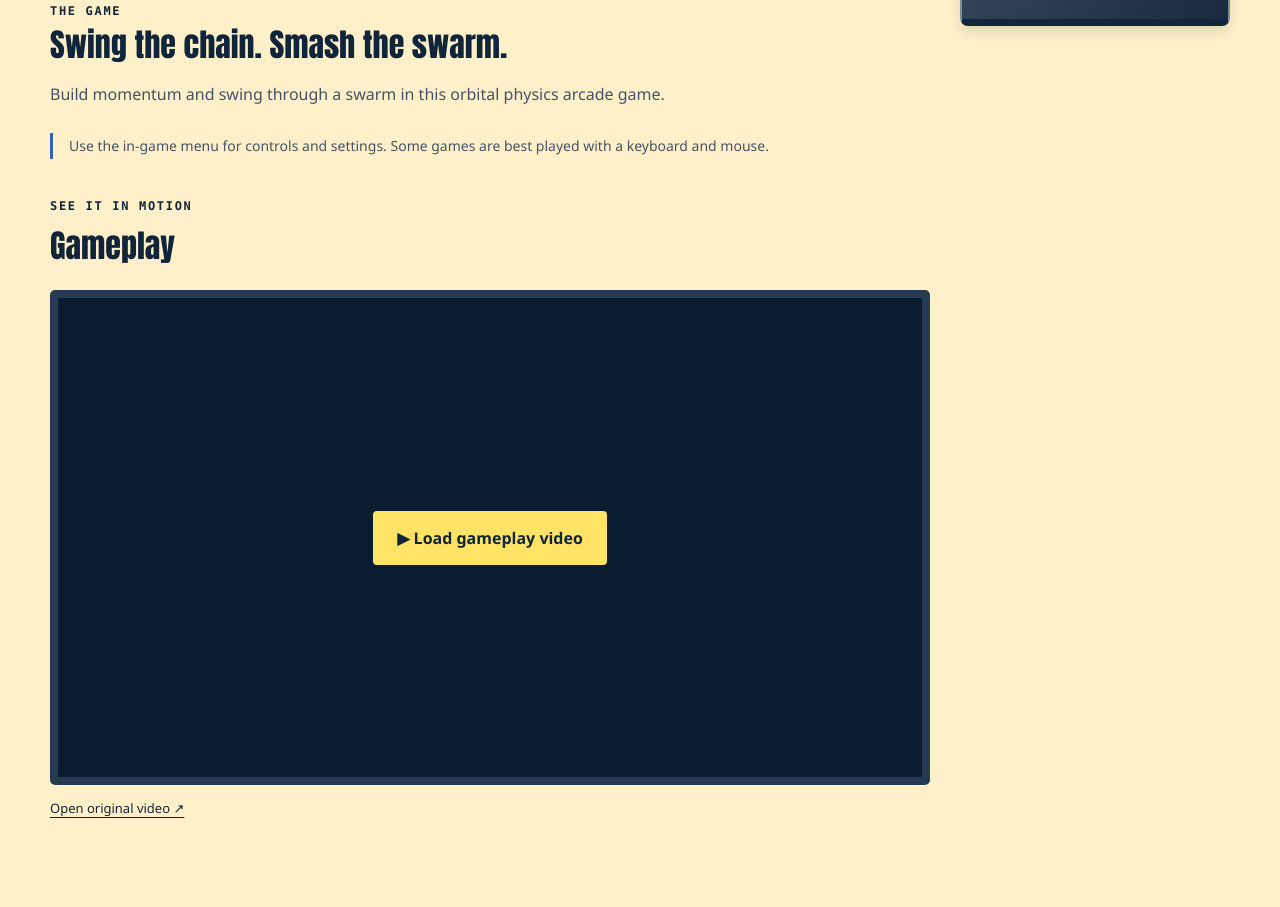
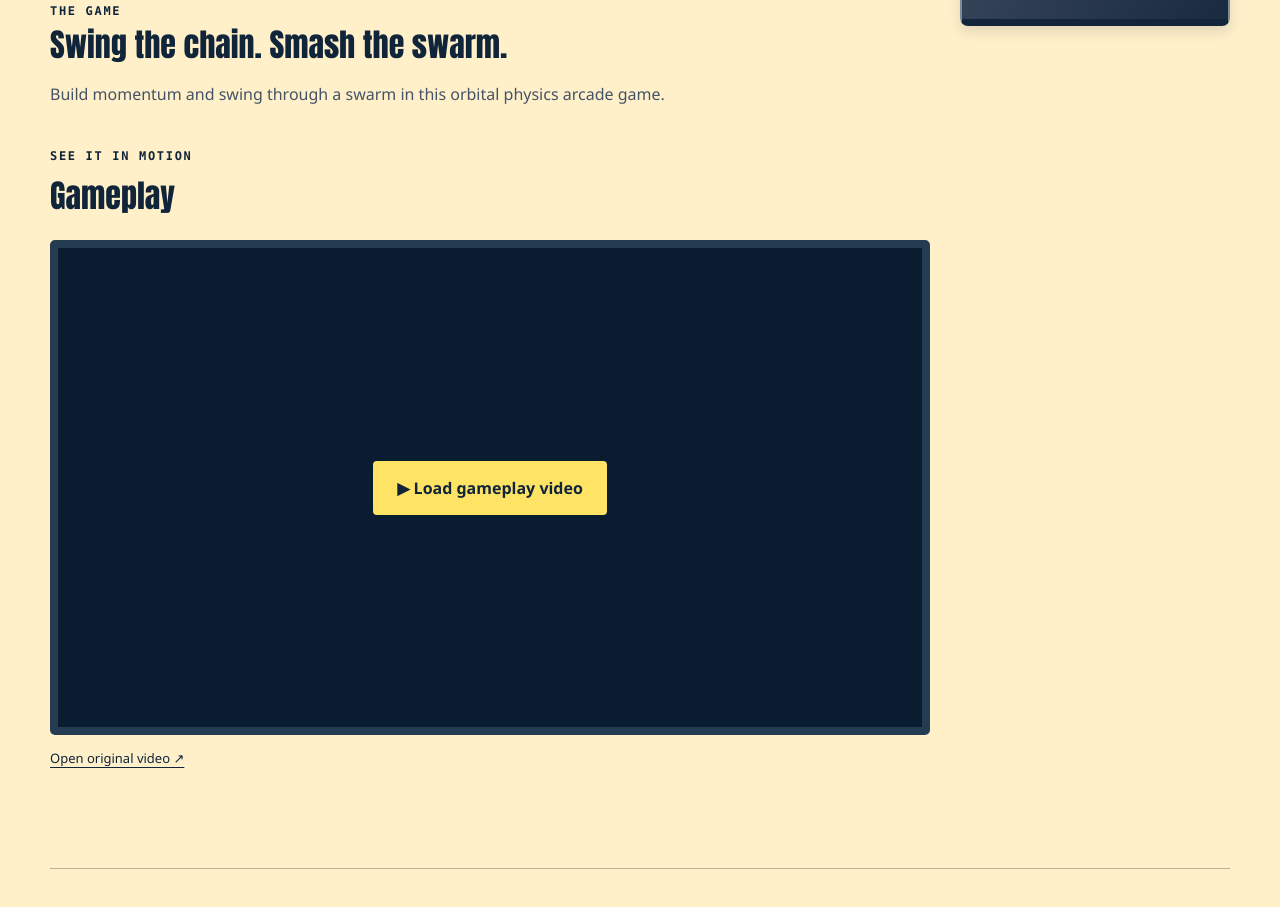
Before and after one commit to nascarjake/goosegames, a Next.js app: page /games/orbital-smash in a window 1280 px wide. Shown: the part 860-1767 px from the top of the page. Built offline with nearby package versions, Linux system fonts and the light colour scheme.

Commit message:
Remove generic game controls note

```diff
--- a/app/components/GameDetails.tsx
+++ b/app/components/GameDetails.tsx
@@ -26,7 +26,7 @@ export function GameDetails() {
   return <WorkbenchShell compact><div className={styles.page}>
     <nav className={styles.breadcrumb} aria-label="Breadcrumb"><Link href="/#collection">← All games</Link><span>/</span><span>{game.title}</span></nav>
     <header className={styles.heading}><div><p className="eyebrow">GOOSE GAMES / {game.genre}</p><h1>{game.title}</h1><p>{game.tagline}</p></div><span className={styles.status}><i data-playable={Boolean(game.playUrl)} />{game.playUrl ? "PLAY IN YOUR BROWSER" : game.id === "daho" ? "FROM THE ARCHIVE" : "GAMEPLAY PREVIEW"}</span></header>
-    <div className={styles.gameLayout}><div className={styles.primary}><GamePlayer game={game} /><section className={styles.about} aria-labelledby="about-game"><p className="eyebrow">THE GAME</p><h2 id="about-game">{game.tagline}</h2><GameDescription description={game.description} className={styles.featureList} />{game.embedUrl && <p className={styles.controlNote}>{game.controlsHint ?? "Use the in-game menu for controls and settings. Some games are best played with a keyboard and mouse."}</p>}</section><GameGallery game={game} /></div>
+    <div className={styles.gameLayout}><div className={styles.primary}><GamePlayer game={game} /><section className={styles.about} aria-labelledby="about-game"><p className="eyebrow">THE GAME</p><h2 id="about-game">{game.tagline}</h2><GameDescription description={game.description} className={styles.featureList} />{game.embedUrl && game.controlsHint && <p className={styles.controlNote}>{game.controlsHint}</p>}</section><GameGallery game={game} /></div>
       <aside className={styles.gameCard} aria-label="Game details"><Image src={game.cover} alt={`${game.title} illustrated cover`} width={400} height={600} className={styles.cover} priority unoptimized /><div className={styles.cardBody}><h2>{game.title}</h2><p>By Goose Games</p>{game.playUrl ? <a className={styles.launch} href={game.playUrl} target="_blank" rel="noreferrer">Open game in new tab <span>↗</span></a> : <p className={styles.unavailable}>{game.id === "daho" ? "An archived project. No browser build is available yet." : "Explore the preview. A public playable build is not available yet."}</p>}<dl><div><dt>Genre</dt><dd>{game.genre}</dd></div><div><dt>Availability</dt><dd>{game.playUrl ? "Browser game" : "Preview / archive"}</dd></div><div><dt>Creator</dt><dd><a href="https://jakedoesdev.com" target="_blank" rel="noreferrer">Jacob Clark ↗</a></dd></div></dl>{game.caseStudy && <a className={styles.story} href={game.caseStudy} target="_blank" rel="noreferrer">Read the project story ↗</a>}</div></aside>
     </div>
     <section className={styles.more} aria-labelledby="more-games"><div><p className="eyebrow">KEEP PLAYING</p><h2 id="more-games">Another cartridge?</h2><Link href="/#collection">View all {games.length} games ↗</Link></div><div className={styles.moreGrid}>{moreGames.map((item) => <Link key={item.id} href={`/play/?game=${encodeURIComponent(item.id)}`}><Image src={item.cover} alt="" width={160} height={240} unoptimized /><span><small>{item.genre}</small><strong>{item.title}</strong><span>{item.playUrl ? "Play game ↗" : "View game ↗"}</span></span></Link>)}</div></section>
--- a/app/games/[slug]/page.tsx
+++ b/app/games/[slug]/page.tsx
@@ -35,7 +35,7 @@ export default async function GamePage({ params }: { params: Promise<{ slug: str
         <div className={styles.primary}>
           <GamePlayer game={game} />
           <section className={styles.about} aria-labelledby="about-game"><p className="eyebrow">THE GAME</p><h2 id="about-game">{game.tagline}</h2><GameDescription description={game.description} className={styles.featureList} />
-            {game.embedUrl && <p className={styles.controlNote}>{game.controlsHint ?? "Use the in-game menu for controls and settings. Some games are best played with a keyboard and mouse."}</p>}
+            {game.embedUrl && game.controlsHint && <p className={styles.controlNote}>{game.controlsHint}</p>}
           </section>
           <GameGallery game={game} />
         </div>
```
